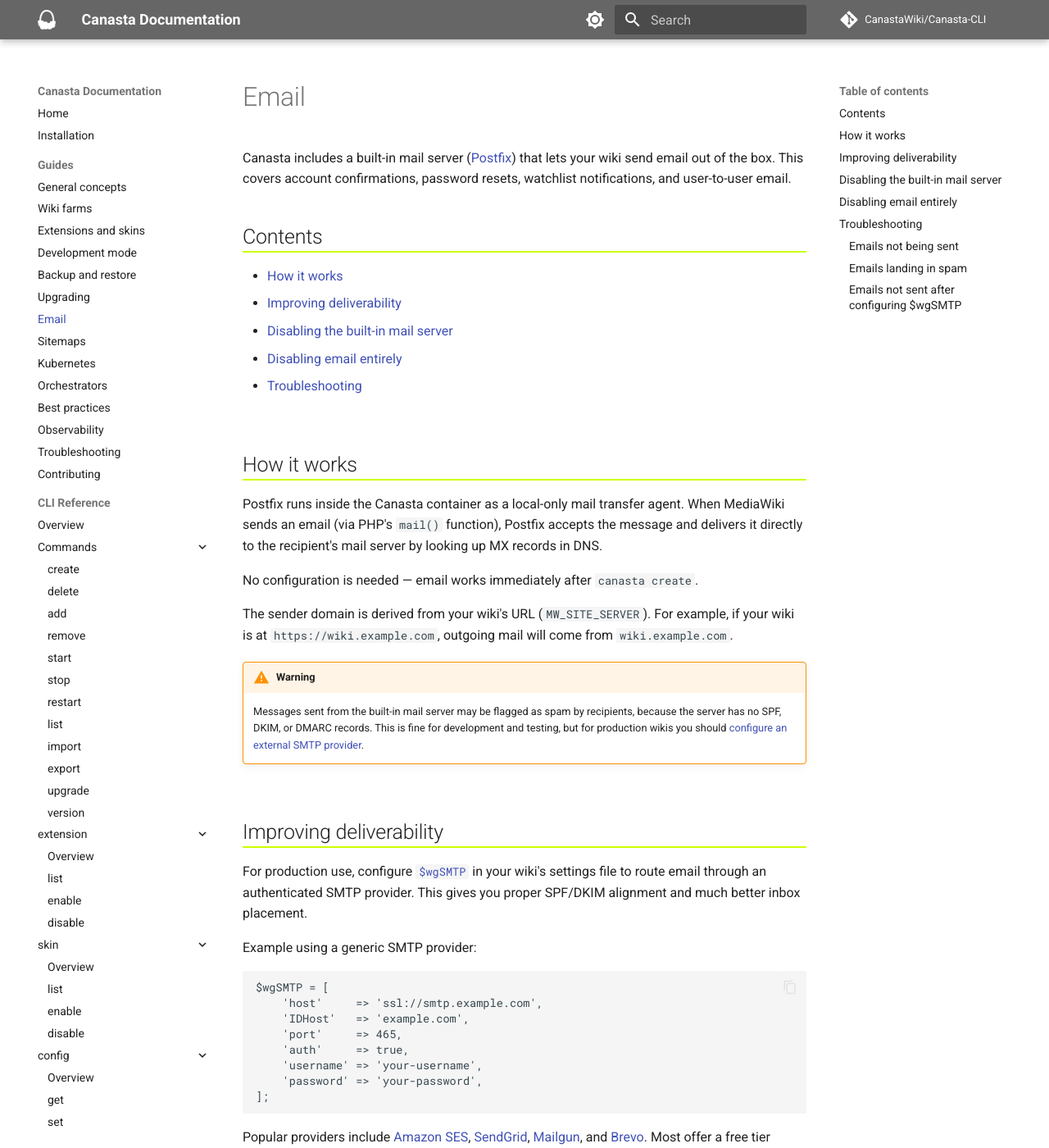
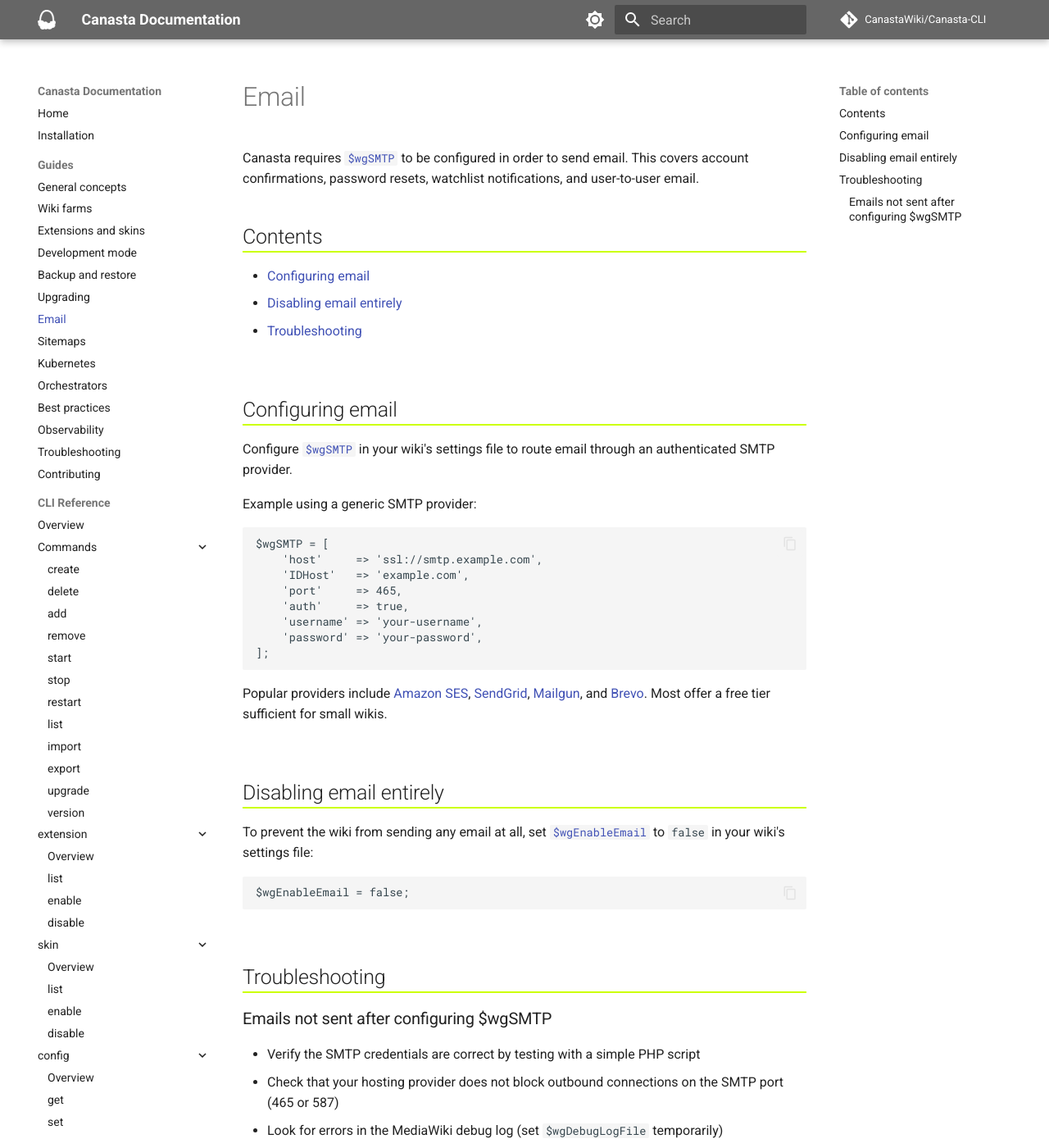
Before and after one commit to CanastaWiki/Canasta-CLI, an MkDocs documentation site: the page built from docs/guide/email.md, in a window 1280 px wide and 1400 px high. Shown: the whole window at 82% size. Built offline with MkDocs 1.6.1 and Material for MkDocs 9.7.7, drawn with Linux system fonts in a browser that asks for light colours; comment, search, counter and statistics services are not loaded; some of the changed text lies outside the part shown.

Commit message:
Remove Postfix references from CLI
Update installation message, remove MW_ENABLE_POSTFIX from config allowlist,
and rewrite email docs to reflect that $wgSMTP is now required.

Closes #473

````diff
--- a/docs/guide/email.md
+++ b/docs/guide/email.md
@@ -1,33 +1,18 @@
 # Email
 
-Canasta includes a built-in mail server ([Postfix](https://www.postfix.org/)) that lets your wiki send email out of the box. This covers account confirmations, password resets, watchlist notifications, and user-to-user email.
+Canasta requires [`$wgSMTP`](https://www.mediawiki.org/wiki/Manual:$wgSMTP) to be configured in order to send email. This covers account confirmations, password resets, watchlist notifications, and user-to-user email.
 
 ## Contents
 
-- [How it works](#how-it-works)
-- [Improving deliverability](#improving-deliverability)
-- [Disabling the built-in mail server](#disabling-the-built-in-mail-server)
+- [Configuring email](#configuring-email)
 - [Disabling email entirely](#disabling-email-entirely)
 - [Troubleshooting](#troubleshooting)
 
 ---
 
-## How it works
+## Configuring email
 
-Postfix runs inside the Canasta container as a local-only mail transfer agent. When MediaWiki sends an email (via PHP's `mail()` function), Postfix accepts the message and delivers it directly to the recipient's mail server by looking up MX records in DNS.
-
-No configuration is needed — email works immediately after `canasta create`.
-
-The sender domain is derived from your wiki's URL (`MW_SITE_SERVER`). For example, if your wiki is at `https://wiki.example.com`, outgoing mail will come from `wiki.example.com`.
-
-!!! warning
-    Messages sent from the built-in mail server may be flagged as spam by recipients, because the server has no SPF, DKIM, or DMARC records. This is fine for development and testing, but for production wikis you should [configure an external SMTP provider](#improving-deliverability).
-
----
-
-## Improving deliverability
-
-For production use, configure [`$wgSMTP`](https://www.mediawiki.org/wiki/Manual:$wgSMTP) in your wiki's settings file to route email through an authenticated SMTP provider. This gives you proper SPF/DKIM alignment and much better inbox placement.
+Configure [`$wgSMTP`](https://www.mediawiki.org/wiki/Manual:$wgSMTP) in your wiki's settings file to route email through an authenticated SMTP provider.
 
 Example using a generic SMTP provider:
 
@@ -44,26 +29,6 @@ $wgSMTP = [
 
 Popular providers include [Amazon SES](https://aws.amazon.com/ses/), [SendGrid](https://sendgrid.com/), [Mailgun](https://www.mailgun.com/), and [Brevo](https://www.brevo.com/). Most offer a free tier sufficient for small wikis.
 
-Once `$wgSMTP` is configured, MediaWiki connects directly to the external provider — Postfix is bypassed entirely. You can then [disable the built-in mail server](#disabling-the-built-in-mail-server) to avoid running an unused service.
-
----
-
-## Disabling the built-in mail server
-
-If you configure an external SMTP provider via `$wgSMTP`, you can disable Postfix:
-
-```bash
-canasta config set MW_ENABLE_POSTFIX=false -i myinstance
-canasta restart -i myinstance
-```
-
-To re-enable it:
-
-```bash
-canasta config set MW_ENABLE_POSTFIX=true -i myinstance
-canasta restart -i myinstance
-```
-
 ---
 
 ## Disabling email entirely
@@ -78,16 +43,6 @@ $wgEnableEmail = false;
 
 ## Troubleshooting
 
-### Emails not being sent
-
-- Verify Postfix is running: `docker exec <container> service postfix status`
-- Check Postfix is enabled: `canasta config get MW_ENABLE_POSTFIX -i myinstance`
-- Check the mail log inside the container: `docker exec <container> cat /var/log/postfix.log`
-
-### Emails landing in spam
-
-This is expected with the built-in mail server. To fix it, [configure an external SMTP provider](#improving-deliverability) and set up SPF, DKIM, and DMARC records for your domain.
-
 ### Emails not sent after configuring $wgSMTP
 
 - Verify the SMTP credentials are correct by testing with a simple PHP script
````
Also changed, not shown: 2 other files.
